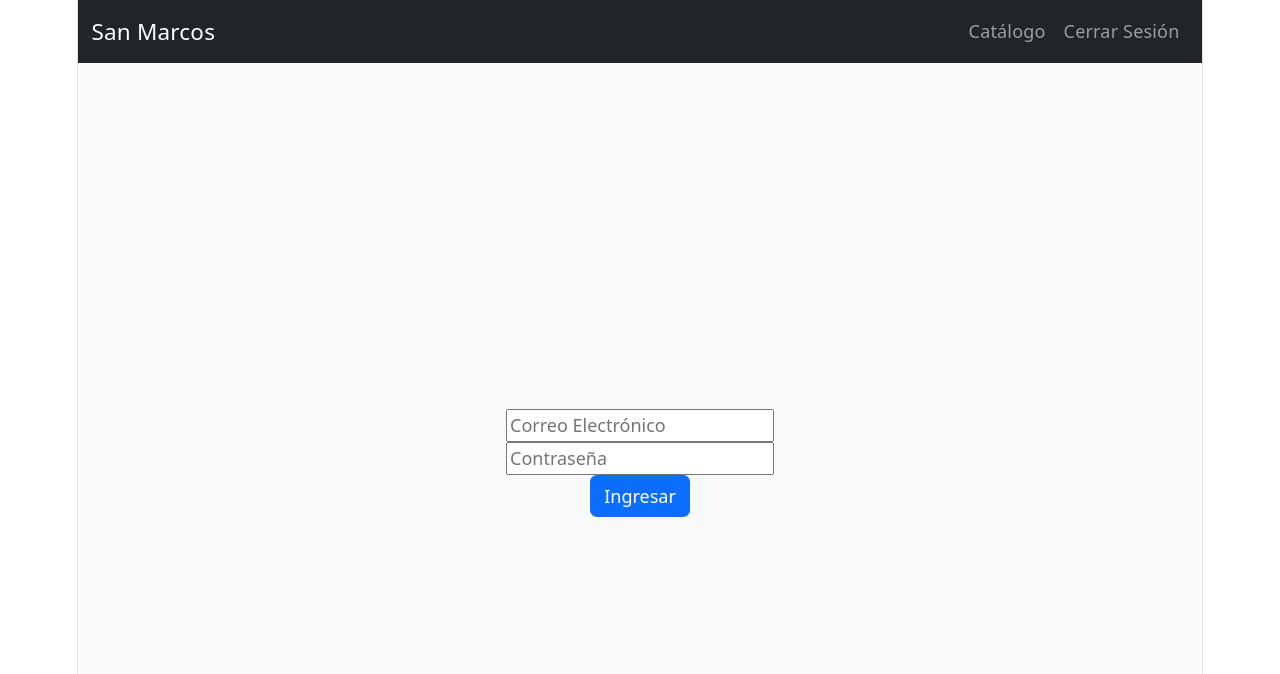
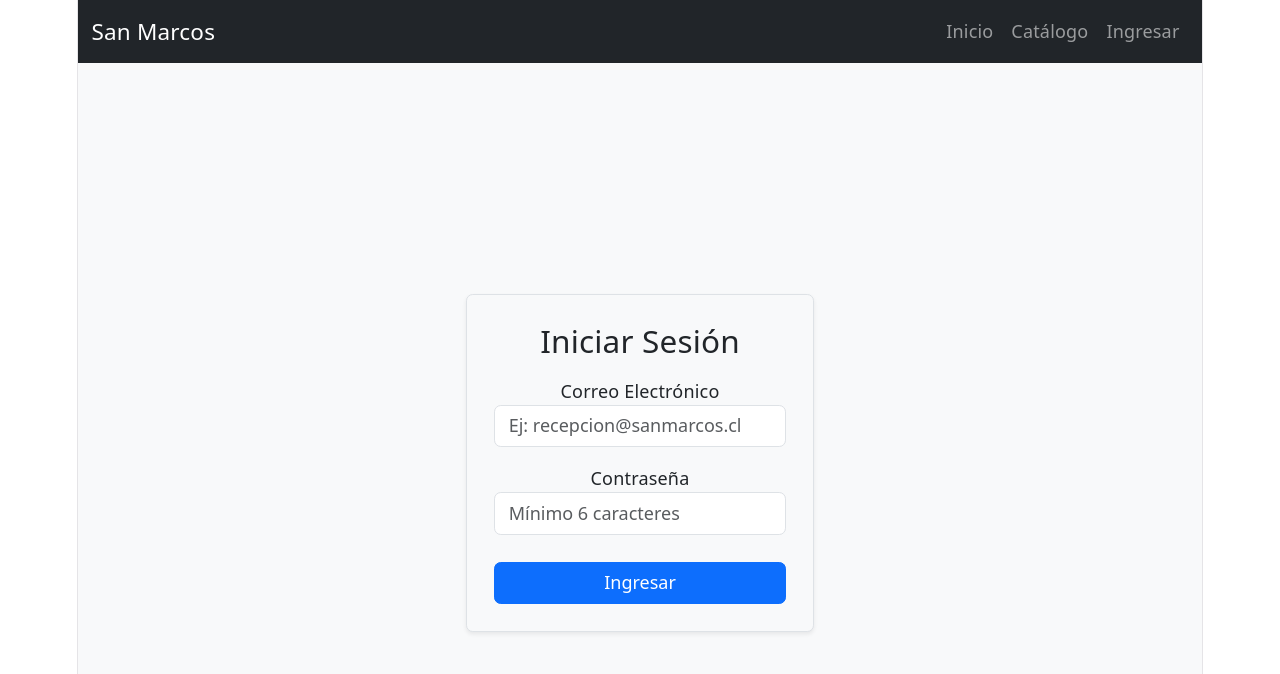
Before and after one commit to DIEGHOT/FaunaCloud, a React (Vite) app: page /login in a window 1280 px wide. Shown: the top 674 px of the page. Built offline with nearby package versions, Linux system fonts and the light colour scheme.

Commit message:
Agregar rutas, navegacion y login con validaciones

```diff
--- a/src/App.jsx
+++ b/src/App.jsx
@@ -21,7 +21,14 @@ export default function App() {
         <Routes>
           <Route path="/" element={<Inicio />} />
           <Route path="/catalogo" element={<CatalogoServicios />} />
+
+          {/* NUEVO: Ruta con parámetro variable, requisito de la guía */}
+          <Route path="/servicio/:id" element={<CatalogoServicios />} />
+
           <Route path="/login" element={<Login />} />
+
+          {/* NUEVO: Ruta para cuando la página no existe */}
+          <Route path="*" element={<h2 style={{textAlign: "center", marginTop: "50px"}}>Página no encontrada</h2>} />
         </Routes>
       </BrowserRouter>
     </ServiciosProvider>
--- a/src/components/organisms/FormularioLogin.jsx
+++ b/src/components/organisms/FormularioLogin.jsx
@@ -1,22 +1,65 @@
-import React from 'react';
-import { useNavigate } from 'react-router-dom'; // 1. Importar el hook
+import React, { useState } from 'react';
+import { useNavigate } from 'react-router-dom';
+// Llamamos a las reglas de validación (que vamos a crear en el siguiente paso)
+import { validarEmail, validarClave } from '../../utils/validaciones.js';
 
 export default function FormularioLogin() {
-  const navigate = useNavigate(); // 2. Inicializarlo
+  const navigate = useNavigate();
+
+  // 1. Aquí React guarda lo que escribes (esto lo hace un "componente controlado")
+  const [email, setEmail] = useState('');
+  const [password, setPassword] = useState('');
+
+  // 2. Aquí guardamos los mensajes de error si te equivocas
+  const [errores, setErrores] = useState({ email: '', password: '' });
 
   const manejarIngreso = (e) => {
-    e.preventDefault();
+    e.preventDefault(); // Evita que la página parpadee o se reinicie
 
+    // Revisamos si hay errores usando el archivo de validaciones
+    const errorEmail = validarEmail(email);
+    const errorPassword = validarClave(password);
 
+    // Guardamos los errores (si los hay) para que aparezcan en pantalla
+    setErrores({ email: errorEmail, password: errorPassword });
 
-    navigate('/catalogo');
+    // Si todo está impecable (no hay texto de error), ¡viajamos al catálogo!
+    if (errorEmail === '' && errorPassword === '') {
+      navigate('/catalogo');
+    }
   };
 
   return (
-    <form onSubmit={manejarIngreso}>
-      <input type="email" name="email" placeholder="Correo Electrónico" required />
-      <input type="password" name="password" placeholder="Contraseña" required />
-      <button type="submit" className="btn btn-primary">Ingresar</button>
+    <form onSubmit={manejarIngreso} className="p-4 border rounded shadow-sm bg-light">
+      <h3 className="mb-3 text-center">Iniciar Sesión</h3>
+
+      <div className="mb-3">
+        <label>Correo Electrónico</label>
+        <input
+          type="email"
+          className="form-control"
+          value={email}
+          onChange={(e) => setEmail(e.target.value)} // Se actualiza al teclear
+          placeholder="Ej: recepcion@sanmarcos.cl"
+        />
+        {/* Si hay error en el correo, aparece este texto en rojo */}
+        {errores.email && <span className="text-danger small">{errores.email}</span>}
+      </div>
+
+      <div className="mb-4">
+        <label>Contraseña</label>
+        <input
+          type="password"
+          className="form-control"
+          value={password}
+          onChange={(e) => setPassword(e.target.value)} // Se actualiza al teclear
+          placeholder="Mínimo 6 caracteres"
+        />
+        {/* Si hay error en la clave, aparece este texto en rojo */}
+        {errores.password && <span className="text-danger small">{errores.password}</span>}
+      </div>
+
+      <button type="submit" className="btn btn-primary w-100">Ingresar</button>
     </form>
   );
 }
--- a/src/components/organisms/NavbarPrincipal.jsx
+++ b/src/components/organisms/NavbarPrincipal.jsx
@@ -6,16 +6,17 @@ function NavbarPrincipal() {
     <header>
       <Navbar bg="dark" variant="dark" expand="lg">
         <Container>
-          {/* Mantenemos tu enlace original a San Marcos */}
-          <Navbar.Brand as={Link} to="/catalogo">San Marcos</Navbar.Brand>
+          {/* Enlace al Inicio usando Link para que no recargue */}
+          <Navbar.Brand as={Link} to="/">San Marcos</Navbar.Brand>
 
           {/* Este botón hace que el menú funcione en celulares */}
           <Navbar.Toggle aria-controls="basic-navbar-nav" />
 
           <Navbar.Collapse id="basic-navbar-nav">
             <Nav className="ms-auto">
+              <Nav.Link as={Link} to="/">Inicio</Nav.Link>
               <Nav.Link as={Link} to="/catalogo">Catálogo</Nav.Link>
-              <Nav.Link as={Link} to="/login">Cerrar Sesión</Nav.Link>
+              <Nav.Link as={Link} to="/login">Ingresar</Nav.Link>
             </Nav>
           </Navbar.Collapse>
         </Container>
```
Also changed, not shown: src/utils/validaciones.js (added), 1 other file (tests, documents, lock files or other folders).
